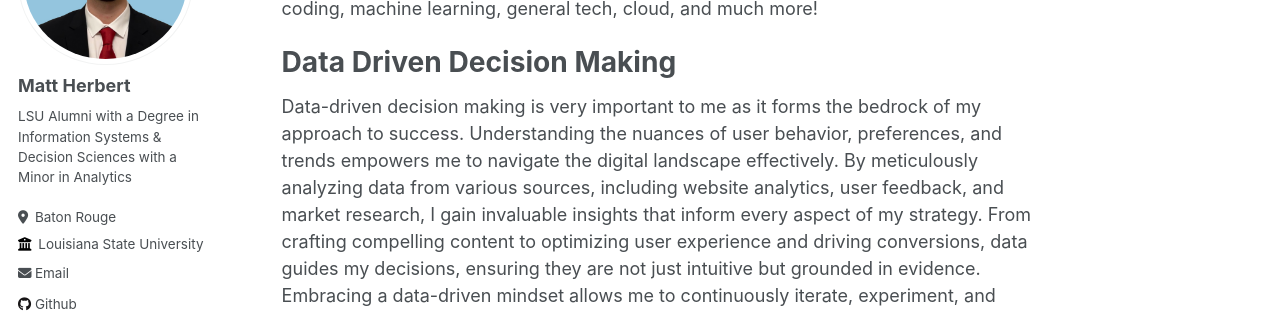
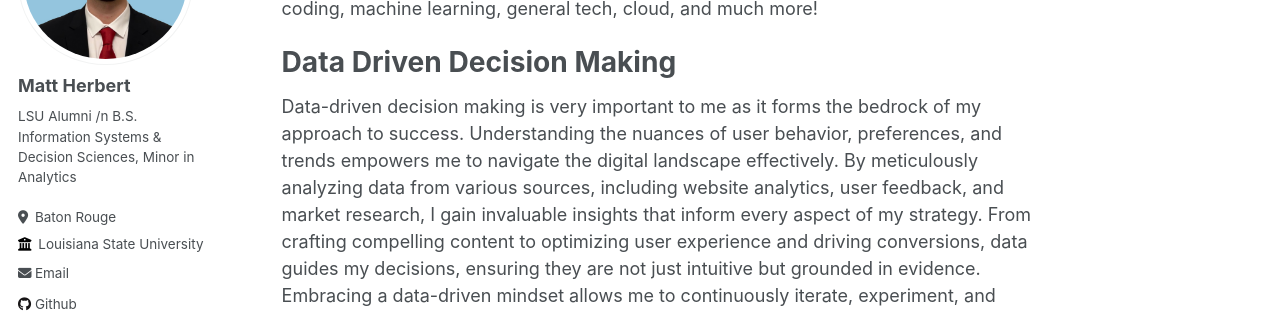
Before and after one commit to mherbe/mherbe.github.io, a Jekyll site: the page built from _pages/about.md, in a window 1280 px wide. Shown: the part 187-500 px from the top of the page. Built offline with Jekyll 4.4.1, drawn with Linux system fonts in a browser that asks for light colours.

Commit message:
Update _config.yml

```diff
--- a/_config.yml
+++ b/_config.yml
@@ -24,7 +24,7 @@ author:
   avatar           : "Mattprofile.jpg"
   name             : "Matt Herbert"
   pronouns         : # example: "she/her"
-  bio              : "LSU Alumni with a Degree in Information Systems & Decision Sciences with a Minor in Analytics"
+  bio              : "LSU Alumni /n B.S. Information Systems & Decision Sciences, Minor in Analytics"
   location         : "Baton Rouge"
   employer         : "Louisiana State University"
   uri              : # URL
```
